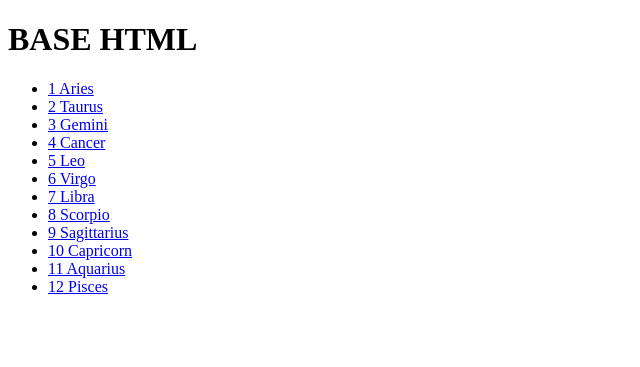
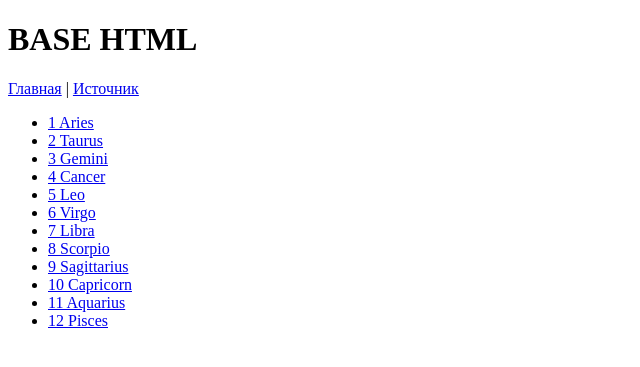
Before and after one commit to SculptorLux/my_page, a Django app: page /horoscope/ in a window 1280 px wide. Shown: the top 367 px of the page, without its empty margins (0-640 px from the left). Run offline with Django 4.2, Linux system fonts and the light colour scheme.

Commit message:
Add commit after 3.9

```diff
--- a/horoscope/templates/horoscope/index.html
+++ b/horoscope/templates/horoscope/index.html
@@ -5,6 +5,7 @@
 {% endblock title %}
 
 {% block content %}
+    {% include 'includes/navbar.html' %}
     <ul>
         {% for zodiac in zodiacs %}
             <li><a href = "{% url 'horoscope-name' sign_zodiac=zodiac %}"> {{ forloop.counter}} {{zodiac|title }}</a></li>
--- /dev/null
+++ b/horoscope/templates/includes/navbar.html
@@ -0,0 +1,5 @@
+<nav>
+    <a href="/horoscope">Главная</a> |
+    <a href="https://stepik.org/learn?auth=login">Источник</a>
+
+</nav>
```
